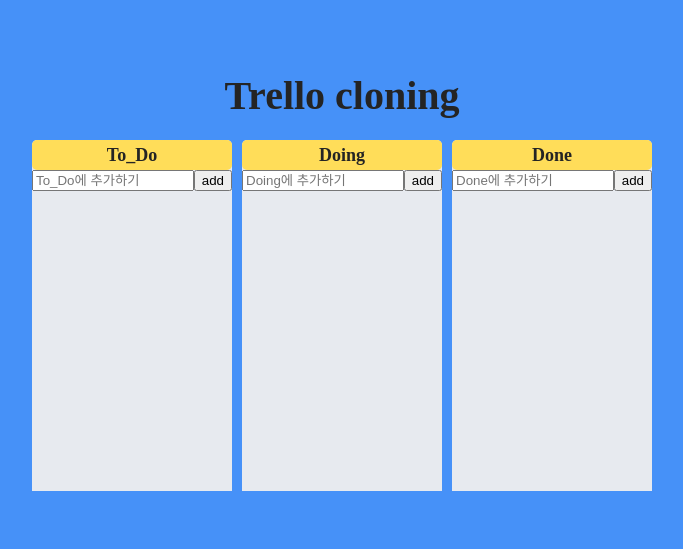
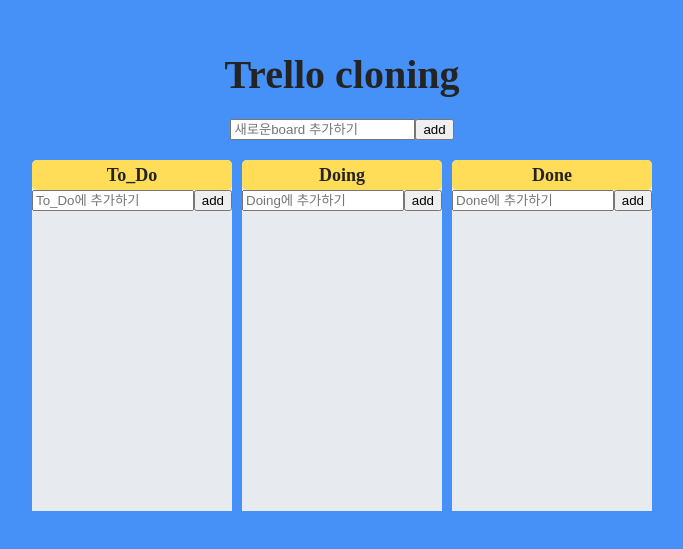
Before and after one commit to jae-hun-e/react-masterclass, a React (Create React App) app: page / in a window 1280 px wide. Shown: the part 119-668 px from the top of the page, without its empty margins (298-981 px from the left). Built offline with nearby package versions, Linux system fonts and the light colour scheme.

Commit message:
create board 기능 구현

```diff
--- a/src/Trello.tsx
+++ b/src/Trello.tsx
@@ -1,11 +1,17 @@
 import { DragDropContext, DropResult } from "react-beautiful-dnd";
+import { useForm } from "react-hook-form";
 import { useRecoilState } from "recoil";
 import styled from "styled-components";
 import TrelloBoard from "./components/TrelloBoard";
-import { toDoState } from "./trelloAtom";
+import { IToDoState, toDoState } from "./trelloAtom";
+
+interface INewBoard {
+  newBoard: string;
+}
 
 function Trello() {
   const [list, setList] = useRecoilState(toDoState);
+  //! card change
   const onDragEnd = ({ destination, draggableId, source }: DropResult) => {
     const dragItemId = source.droppableId;
     const dragItemIdx = source.index;
@@ -37,10 +43,38 @@
       });
     }
   };
+
+  // ! board add
+  const {
+    register,
+    setValue,
+    handleSubmit,
+    formState: { errors },
+  } = useForm();
+
+  const onValid = ({ newBoard }: INewBoard) => {
+    console.log(newBoard);
+    setList((oldObj) => {
+      const copyObj = { ...oldObj };
+      return { ...copyObj, [newBoard]: [] };
+    });
+    setValue("newBoard", "");
+  };
   return (
     <Container>
       <DragDropContext onDragEnd={onDragEnd}>
         <Title>Trello cloning</Title>
+        <form onSubmit={handleSubmit(onValid)}>
+          <input
+            {...register("newBoard", {
+              required: "board의 이름을 입력해주세요",
+            })}
+            type="text"
+            placeholder="새로운board 추가하기"
+          />
+          <button>add</button>
+        </form>
+        <Error>{errors?.newBoard?.message}</Error>
         <Boards>
           {Object.keys(list).map((boardId) => (
             <TrelloBoard key={boardId} boardId={boardId} list={list[boardId]} />
@@ -69,6 +103,13 @@
   margin-bottom: 20px;
 `;
 
+const Error = styled.span`
+  width: 100%;
+  text-align: center;
+  color: #f80759;
+  font-size: 18px;
+  margin-bottom: 20px;
+`;
 const Boards = styled.div`
   display: flex;
   justify-content: center;
--- a/src/trelloAtom.tsx
+++ b/src/trelloAtom.tsx
@@ -5,7 +5,7 @@
   text: string;
 }
 
-interface IToDoState {
+export interface IToDoState {
   //! 어떤 string으로 만들어진 key값과 ICard[]로 이루어진 value가 있는 타입이다라고 알려줌
   [key: string]: ICard[];
 }
```
